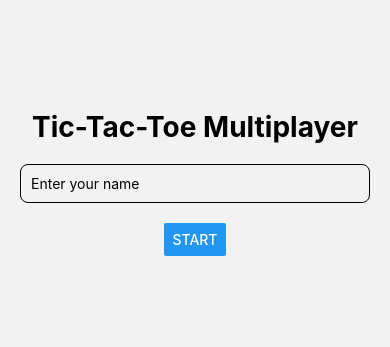
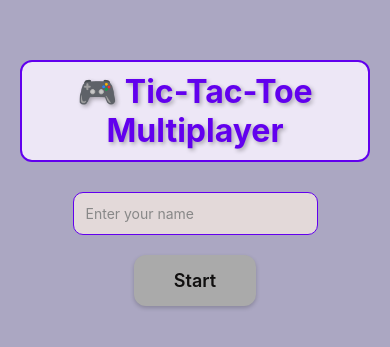
Before and after one commit to snehsaurav248/TicTacArena, a React Native app in the folder tictactoe-client/: screen / in a window 390 px wide. Shown: the part 239-586 px from the top of the page. Built offline with nearby package versions, Linux system fonts and the light colour scheme; no server answers.

Commit message:
Modified the Ui side for the better visuals

```diff
--- a/tictactoe-client/package.json
+++ b/tictactoe-client/package.json
@@ -12,6 +12,7 @@
   },
   "dependencies": {
     "@expo/vector-icons": "^15.0.3",
+    "@react-native-async-storage/async-storage": "^2.2.0",
     "@react-navigation/bottom-tabs": "^7.4.0",
     "@react-navigation/elements": "^2.6.3",
     "@react-navigation/native": "^7.1.18",
@@ -31,6 +32,7 @@
     "react-dom": "19.1.0",
     "react-native": "0.81.5",
     "react-native-gesture-handler": "~2.28.0",
+    "react-native-linear-gradient": "^2.8.3",
     "react-native-reanimated": "~4.1.1",
     "react-native-safe-area-context": "~5.6.0",
     "react-native-screens": "~4.16.0",
--- a/tictactoe-client/screens/GameScreen.tsx
+++ b/tictactoe-client/screens/GameScreen.tsx
@@ -1,5 +1,5 @@
 import React, { useEffect, useState } from "react";
-import { View, Text, StyleSheet, Button } from "react-native";
+import { View, Text, StyleSheet, TouchableOpacity } from "react-native";
 import { NativeStackScreenProps } from "@react-navigation/native-stack";
 import { RootStackParamList } from "../types/navigation";
 import Board from "../components/Board";
@@ -14,7 +14,6 @@ const GameScreen: React.FC<Props> = ({ route, navigation }) => {
   const [winner, setWinner] = useState<string | null>(null);
 
   useEffect(() => {
-    // Reconnect to the game if already exists
     socket.emit("reconnect_game", { roomId });
 
     socket.on("updateBoard", (data: { board: string[]; nextTurn: string }) => {
@@ -34,26 +33,98 @@ const GameScreen: React.FC<Props> = ({ route, navigation }) => {
 
   return (
     <View style={styles.container}>
-      <Text style={styles.title}>Room: {roomId || "Waiting..."}</Text>
-      <Text style={styles.turnText}>Turn: {turn}</Text>
+      <View style={styles.headerCard}>
+        <Text style={styles.title}>🎮 Tic-Tac-Toe</Text>
+        <Text style={styles.roomText}>Room: {roomId || "Waiting..."}</Text>
+        <Text style={styles.turnText}>Turn: {turn || "Waiting..."}</Text>
+      </View>
 
       {roomId ? (
-        <Board board={board} roomId={roomId} username={username} />
+        <View style={styles.boardContainer}>
+          <Board board={board} roomId={roomId} username={username} />
+        </View>
       ) : (
-        <Text>Waiting for room...</Text>
+        <Text style={styles.waitText}>Waiting for room...</Text>
       )}
 
-      {winner && <Text style={styles.winnerText}>Winner: {winner}</Text>}
-      <Button title="Back to Home" onPress={() => navigation.navigate("Home")} />
+      {winner && <Text style={styles.winnerText}>🏆 Winner: {winner}</Text>}
+
+      <TouchableOpacity
+        style={styles.homeButton}
+        onPress={() => navigation.navigate("Home")}
+      >
+        <Text style={styles.homeButtonText}>Back to Home</Text>
+      </TouchableOpacity>
     </View>
   );
 };
 
 const styles = StyleSheet.create({
-  container: { flex: 1, justifyContent: "center", alignItems: "center", padding: 10 },
-  title: { fontSize: 24, marginBottom: 10 },
-  turnText: { fontSize: 18, marginBottom: 10 },
-  winnerText: { fontSize: 22, marginTop: 20, color: "green", fontWeight: "bold" },
+  container: {
+    flex: 1,
+    backgroundColor: "#F5F5F5",
+    justifyContent: "center",
+    alignItems: "center",
+    padding: 20,
+  },
+  headerCard: {
+    backgroundColor: "#E8EAF6",
+    padding: 20,
+    borderRadius: 12,
+    alignItems: "center",
+    marginBottom: 20,
+    shadowColor: "#000",
+    shadowOpacity: 0.1,
+    shadowOffset: { width: 0, height: 2 },
+    shadowRadius: 4,
+  },
+  title: {
+    fontSize: 28,
+    fontWeight: "bold",
+    color: "#3F51B5",
+    marginBottom: 10,
+  },
+  roomText: {
+    fontSize: 18,
+    color: "#333",
+  },
+  turnText: {
+    fontSize: 18,
+    color: "#555",
+    marginTop: 5,
+  },
+  waitText: {
+    fontSize: 18,
+    color: "#777",
+    marginTop: 20,
+  },
+  boardContainer: {
+    backgroundColor: "#FFFFFF",
+    padding: 10,
+    borderRadius: 12,
+    shadowColor: "#000",
+    shadowOpacity: 0.1,
+    shadowOffset: { width: 0, height: 2 },
+    shadowRadius: 4,
+  },
+  winnerText: {
+    fontSize: 22,
+    marginTop: 25,
+    color: "#4CAF50",
+    fontWeight: "bold",
+  },
+  homeButton: {
+    marginTop: 30,
+    backgroundColor: "#3F51B5",
+    paddingVertical: 12,
+    paddingHorizontal: 30,
+    borderRadius: 12,
+  },
+  homeButtonText: {
+    color: "#fff",
+    fontSize: 18,
+    fontWeight: "600",
+  },
 });
 
 export default GameScreen;
--- a/tictactoe-client/screens/HomeScreen.tsx
+++ b/tictactoe-client/screens/HomeScreen.tsx
@@ -1,5 +1,5 @@
 import React, { useState } from 'react';
-import { View, Text, TextInput, Button, StyleSheet } from 'react-native';
+import { View, Text, TextInput, TouchableOpacity, StyleSheet } from 'react-native';
 import { NativeStackNavigationProp } from '@react-navigation/native-stack';
 import { RootStackParamList } from '../navigation/AppNavigator';
 
@@ -20,22 +20,76 @@ const HomeScreen: React.FC<Props> = ({ navigation }) => {
 
   return (
     <View style={styles.container}>
-      <Text style={styles.title}>Tic-Tac-Toe Multiplayer</Text>
+      <Text style={styles.title}>🎮 Tic-Tac-Toe Multiplayer</Text>
       <TextInput
         placeholder="Enter your name"
         value={username}
         onChangeText={setUsername}
         style={styles.input}
+        placeholderTextColor="#888"
       />
-      <Button title="Start" onPress={handleStart} />
+      <TouchableOpacity
+        style={[styles.button, !username.trim() && styles.buttonDisabled]}
+        onPress={handleStart}
+        disabled={!username.trim()}
+      >
+        <Text style={styles.buttonText}>Start</Text>
+      </TouchableOpacity>
     </View>
   );
 };
 
 const styles = StyleSheet.create({
-  container: { flex: 1, justifyContent: 'center', alignItems: 'center', padding: 20 },
-  title: { fontSize: 28, marginBottom: 20, fontWeight: 'bold' },
-  input: { width: '100%', borderWidth: 1, padding: 10, marginBottom: 20, borderRadius: 8 },
+  container: {
+    flex: 1,
+    justifyContent: 'center',
+    alignItems: 'center',
+    padding: 20,
+    backgroundColor: '#aba7c2ff',
+  },
+  title: {
+  fontSize: 32,
+  marginBottom: 30,
+  fontWeight: 'bold',
+  color: '#6200EE',
+  textAlign: 'center',
+  textShadowColor: 'rgba(0,0,0,0.3)',
+  textShadowOffset: { width: 2, height: 2 },
+  textShadowRadius: 4,
+  paddingHorizontal: 20,
+  paddingVertical: 10,
+  borderWidth: 2,
+  borderColor: '#6200EE',
+  borderRadius: 12,
+  backgroundColor: '#EDE7F6',
+  },
+  input: {
+    width: '70%',
+    borderWidth: 1,
+    borderColor: '#6200EE',
+    padding: 12,
+    marginBottom: 20,
+    borderRadius: 10,
+    backgroundColor: '#e3d9d9ff',
+  },
+  button: {
+    backgroundColor: '#6200EE',
+    paddingVertical: 15,
+    paddingHorizontal: 40,
+    borderRadius: 12,
+    shadowColor: '#000',
+    shadowOpacity: 0.2,
+    shadowOffset: { width: 0, height: 2 },
+    shadowRadius: 4,
+  },
+  buttonDisabled: {
+    backgroundColor: '#aaa',
+  },
+  buttonText: {
+    color: '#100f0fff',
+    fontSize: 18,
+    fontWeight: '600',
+  },
 });
 
 export default HomeScreen;
--- a/tictactoe-client/screens/LobbyScreen.tsx
+++ b/tictactoe-client/screens/LobbyScreen.tsx
@@ -1,5 +1,5 @@
 import React, { useEffect, useState } from "react";
-import { View, Text, Button, StyleSheet } from "react-native";
+import { View, Text, StyleSheet, TouchableOpacity } from "react-native";
 import { NativeStackScreenProps } from "@react-navigation/native-stack";
 import { RootStackParamList } from "../types/navigation";
 import { socket } from "../services/socket";
@@ -13,7 +13,6 @@ const LobbyScreen: React.FC<Props> = ({ route, navigation }) => {
   const [turn, setTurn] = useState("");
 
   useEffect(() => {
-    // Ask server to find a match
     socket.emit("find_match", username);
 
     socket.on(
@@ -38,25 +37,74 @@ const LobbyScreen: React.FC<Props> = ({ route, navigation }) => {
 
   return (
     <View style={styles.container}>
-      <Text style={styles.title}>Hello, {username}</Text>
+      <Text style={styles.title}>👋 Welcome, {username}!</Text>
       <Text style={styles.roomText}>Room ID: {roomId || "Waiting..."}</Text>
       {players.length > 0 && (
-        <Text style={styles.playersText}>
-          Players: {players.join(" vs ")}
-        </Text>
+        <Text style={styles.playersText}>Players: {players.join(" vs ")}</Text>
       )}
       <Text style={styles.turnText}>Turn: {turn}</Text>
-      <Button title="Start Game" onPress={handleStartGame} disabled={!roomId} />
+
+      <TouchableOpacity
+        style={[styles.startButton, !roomId && styles.disabledButton]}
+        onPress={handleStartGame}
+        disabled={!roomId}
+      >
+        <Text style={styles.startButtonText}>Start Game</Text>
+      </TouchableOpacity>
     </View>
   );
 };
 
 const styles = StyleSheet.create({
-  container: { flex: 1, justifyContent: "center", alignItems: "center" },
-  title: { fontSize: 24, marginBottom: 20 },
-  roomText: { fontSize: 18, marginBottom: 10 },
-  playersText: { fontSize: 18, marginBottom: 10 },
-  turnText: { fontSize: 16, marginBottom: 20 },
+  container: {
+    flex: 1,
+    justifyContent: "center",
+    alignItems: "center",
+    paddingHorizontal: 20,
+    backgroundColor: "#1E1E2F", // Dark background
+  },
+  title: {
+    fontSize: 28,
+    fontWeight: "bold",
+    color: "#FFD700",
+    marginBottom: 20,
+    textShadowColor: "rgba(0,0,0,0.5)",
+    textShadowOffset: { width: 2, height: 2 },
+    textShadowRadius: 4,
+  },
+  roomText: {
+    fontSize: 20,
+    color: "#fff",
+    marginBottom: 10,
+  },
+  playersText: {
+    fontSize: 18,
+    color: "#fff",
+    marginBottom: 10,
+  },
+  turnText: {
+    fontSize: 16,
+    color: "#fff",
+    marginBottom: 30,
+  },
+  startButton: {
+    backgroundColor: "#6200EE",
+    paddingVertical: 12,
+    paddingHorizontal: 40,
+    borderRadius: 10,
+    shadowColor: "#000",
+    shadowOpacity: 0.3,
+    shadowOffset: { width: 2, height: 4 },
+    shadowRadius: 4,
+  },
+  startButtonText: {
+    color: "#fff",
+    fontSize: 18,
+    fontWeight: "600",
+  },
+  disabledButton: {
+    backgroundColor: "#888",
+  },
 });
 
 export default LobbyScreen;
--- a/tictactoe-client/services/socket.ts
+++ b/tictactoe-client/services/socket.ts
@@ -1,3 +1,3 @@
 import { io } from "socket.io-client";
 
-export const socket = io("http://192.168.7.47:5000");
+export const socket = io("http://192.168.7.80:5000");
```
Also changed, not shown: 1 other file (tests, documents, lock files or other folders).
